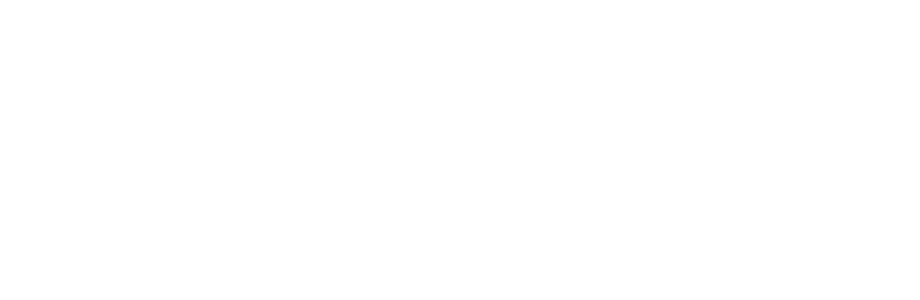
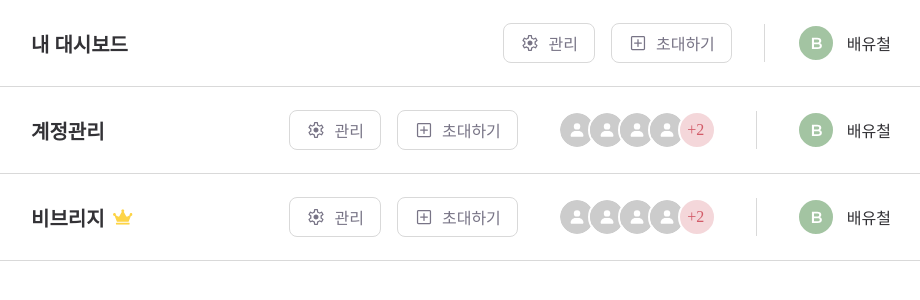
Before and after one commit to wise-Ag/taskify, a Next.js app: page / in a window 1280 px wide. Shown: the top 300 px of the page, without its empty margins (309-1229 px from the left). Built offline with nearby package versions, Linux system fonts and the light colour scheme.

Commit message:
🍀feat: header 컴포넌트 리팩토링

```diff
--- a/components/Nav/NavContainer.tsx
+++ b/components/Nav/NavContainer.tsx
@@ -24,7 +24,6 @@ function NavContainer({ title, $isMyNav = false, createdByMe = false }: NavConta
       </Title>
       <Content $isMyNav={$isMyNav}>
         <DashboardButtons />
-        {/* {$isMyNav ? null : <ProfileImages />} */}
         {$isMyNav || <ProfileImages />}
         <Line />
         <Profile profileImageUrl={profileImageUrl} nickname={nickname} />
@@ -46,6 +45,10 @@ const Wrapper = styled.div<{ $isMyNav: boolean }>`
   border-bottom: 1px solid var(--Gray30);
   justify-content: space-between;
 
+  @media (max-width: ${DeviceSize.pc}) {
+    gap: 3rem;
+  }
+
   @media (max-width: ${DeviceSize.tablet}) {
     padding: 1.5rem 4rem;
 
@@ -66,7 +69,7 @@ const Title = styled.div<{ $isMyNav: boolean }>`
   align-items: center;
   gap: 0.8rem;
 
-  @media (max-width: ${DeviceSize.pc}) {
+  @media (max-width: ${DeviceSize.tablet}) {
     display: ${({ $isMyNav }) => ($isMyNav ? "block" : "none")};
   }
 `;
@@ -83,6 +86,10 @@ const Content = styled.div<{ $isMyNav: boolean }>`
   justify-content: space-between;
   gap: ${({ $isMyNav }) => ($isMyNav ? "3.2rem" : "4rem")};
 
+  @media (max-width: ${DeviceSize.pc}) {
+    gap: 2rem;
+  }
+
   @media (max-width: ${DeviceSize.mobile}) {
     gap: "1.6rem";
   }
--- a/components/Nav/ProfileImages.tsx
+++ b/components/Nav/ProfileImages.tsx
@@ -15,9 +15,8 @@ function ProfileImages() {
           ))}
           {totalCount > 4 && (
             <>
-              {/* <EllipseImg src={Ellipse} /> */}
               <NumberBackground src={numberBackground} alt="숫자 배경" />
-              <Number>+{totalCount - 4}</Number>
+              <Number>+{totalCount - 4}</Number> {/* 숫자는 어떻게 변경하는거지..ㅠㅠ */}
             </>
           )}
         </Contents>
@@ -37,6 +36,16 @@ const Contents = styled.div`
   flex-wrap: wrap;
   justify-content: flex-end;
 
+  @media (max-width: 1024px) {
+    & > :nth-child(n + 3) {
+      display: none;
+    }
+
+    & > :nth-last-child(-n + 2) {
+      display: block;
+    }
+  }
+
   p {
     width: 2rem;
 
@@ -47,12 +56,6 @@ const Contents = styled.div`
 
     z-index: 5;
   }
-  /* @media (max-width: 1199px) {
-    display: none;
-  }
-  @media (max-width: 768px) {
-    padding: 0.8rem 2rem;
-  } */
 `;
 
 const ProfileImg = styled(Image)<{ index: number }>`
@@ -65,6 +68,9 @@ const ProfileImg = styled(Image)<{ index: number }>`
   top: 50%;
   transform: translateY(-50%);
   right: ${({ index }) => `${(index + 1) * 3}rem`};
+
+  border-radius: 100%;
+  border: 2px solid var(--White);
 
   z-index: ${({ index }) => `${3 - index}`};
 `;
--- a/pages/index.tsx
+++ b/pages/index.tsx
@@ -1,3 +1,6 @@
+import DashboardNav from "@/components/Nav/DashboradNav";
+import MyDashboardNav from "@/components/Nav/MyDashboardNav";
+import SettingNav from "@/components/Nav/SettingNav";
 import { Inter } from "next/font/google";
 import Head from "next/head";
 
@@ -12,6 +15,9 @@ export default function Home() {
         <meta name="viewport" content="width=device-width, initial-scale=1" />
         <link rel="icon" href="/favicon.ico" />
       </Head>
+      <MyDashboardNav />
+      <SettingNav />
+      <DashboardNav />
     </>
   );
 }
```
